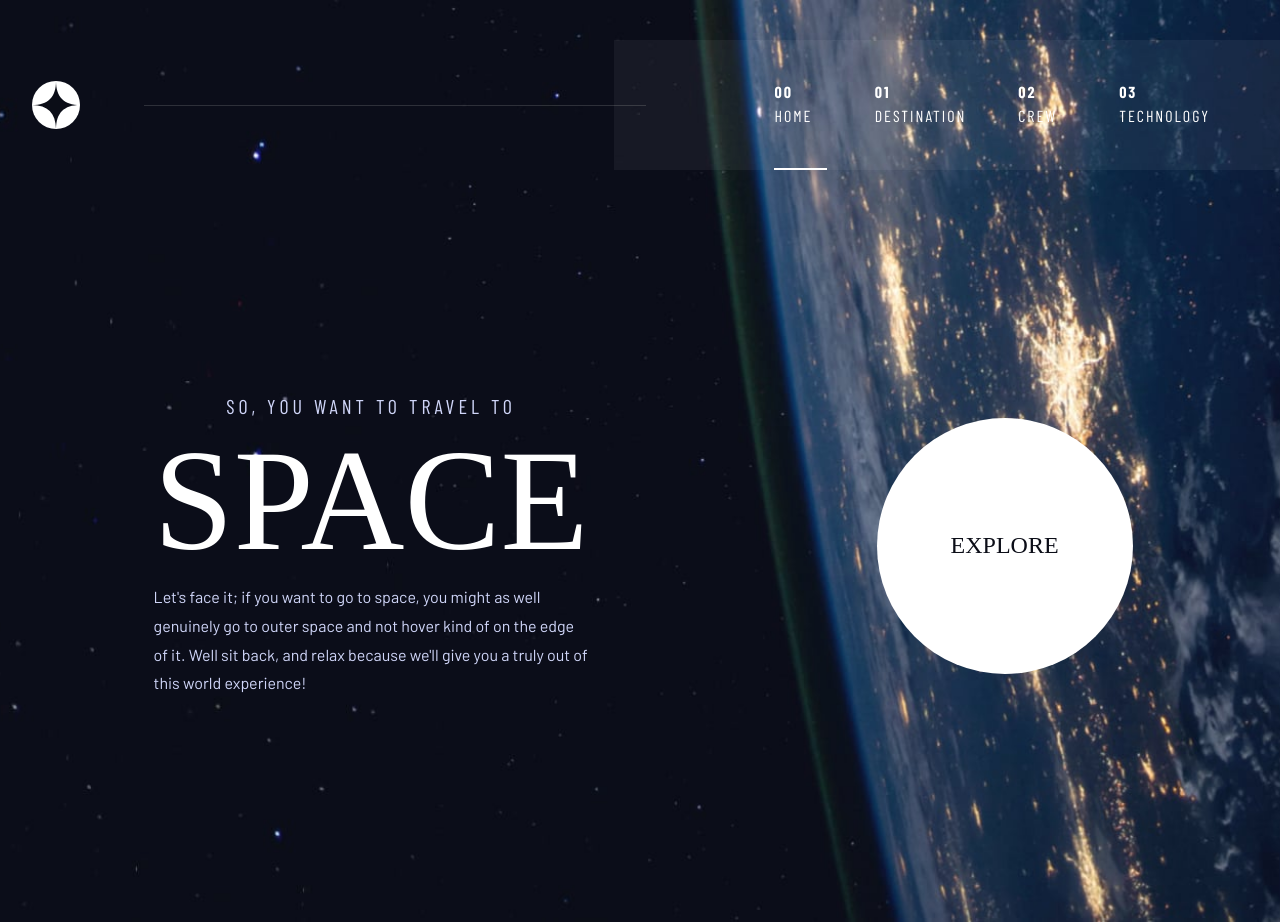
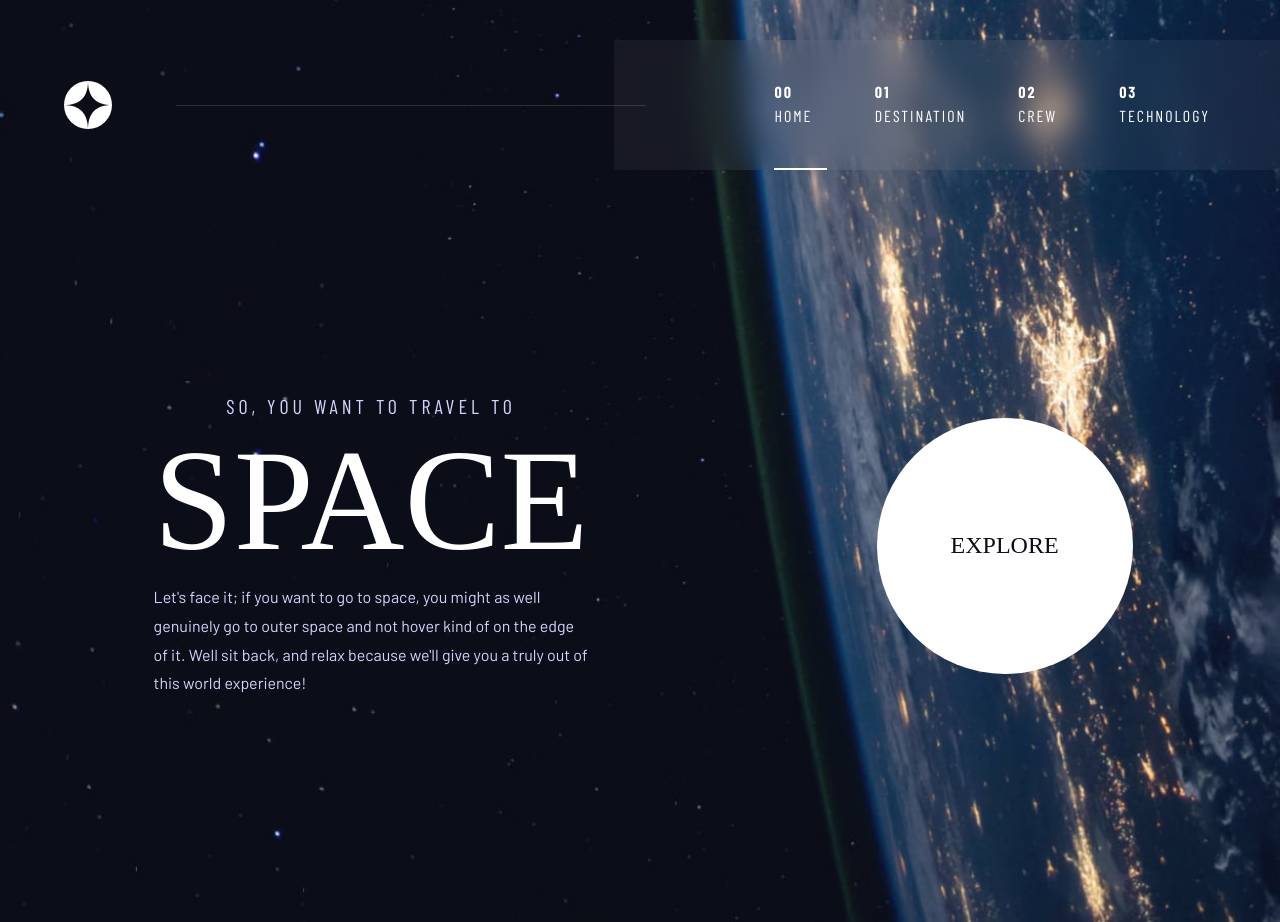
Before and after one commit to Deeperr0/space-tourism, a React (Vite) app: page / in a window 1280 px wide. Built offline with nearby package versions, Linux system fonts and the light colour scheme; a web font is replaced by a local one.

Commit message:
Fixed navbar looks

```diff
--- a/src/components/Navbar/Navbar.jsx
+++ b/src/components/Navbar/Navbar.jsx
@@ -4,7 +4,7 @@ export default function Navbar() {
 	const [showMenu, setShowMenu] = useState(false);
 	return (
 		<nav className="flex justify-between items-center px-8 py-6 md:py-0 md:px-0 lg:pt-10">
-			<div className="md:py-6 md:px-8 lg:flex lg:gap-16 lg:w-full lg:pr-0 items-center">
+			<div className="md:py-6 md:px-8 lg:pl-16 lg:flex lg:gap-16 lg:w-full lg:pr-0 items-center">
 				<a href="/">
 					<svg
 						xmlns="http://www.w3.org/2000/svg"
@@ -29,9 +29,9 @@ export default function Navbar() {
 						</g>
 					</svg>
 				</a>
-				<div className="hidden lg:block h-[1px] w-full bg-[#979797] lg:mr-[-32px] opacity-25"></div>
+				<div className="hidden lg:block h-[1px] w-full bg-[#979797] lg:mr-[-32px] opacity-25 z-20"></div>
 			</div>
-			<div className="hidden md:flex bg-white-100 relative z-0 md:pr-10 lg:pr-16 shrink-0 lg:w-[52%] pl-28 lg:pl-40">
+			<div className="hidden md:flex bg-white-100 backdrop-blur-lg relative z-0 md:pr-10 lg:pr-16 shrink-0 lg:w-[52%] pl-28 lg:pl-40">
 				<ul className="flex relative z-10 opacity-100 text-white gap-12 [&>li]:py-10 [&_span]:font-bold [&_a]:uppercase [&_li]:border-b-2 [&_li]:transition-all [&_li]:duration-500 [&_li]:ease-in">
 					<li
 						className={`h-full ${
```
